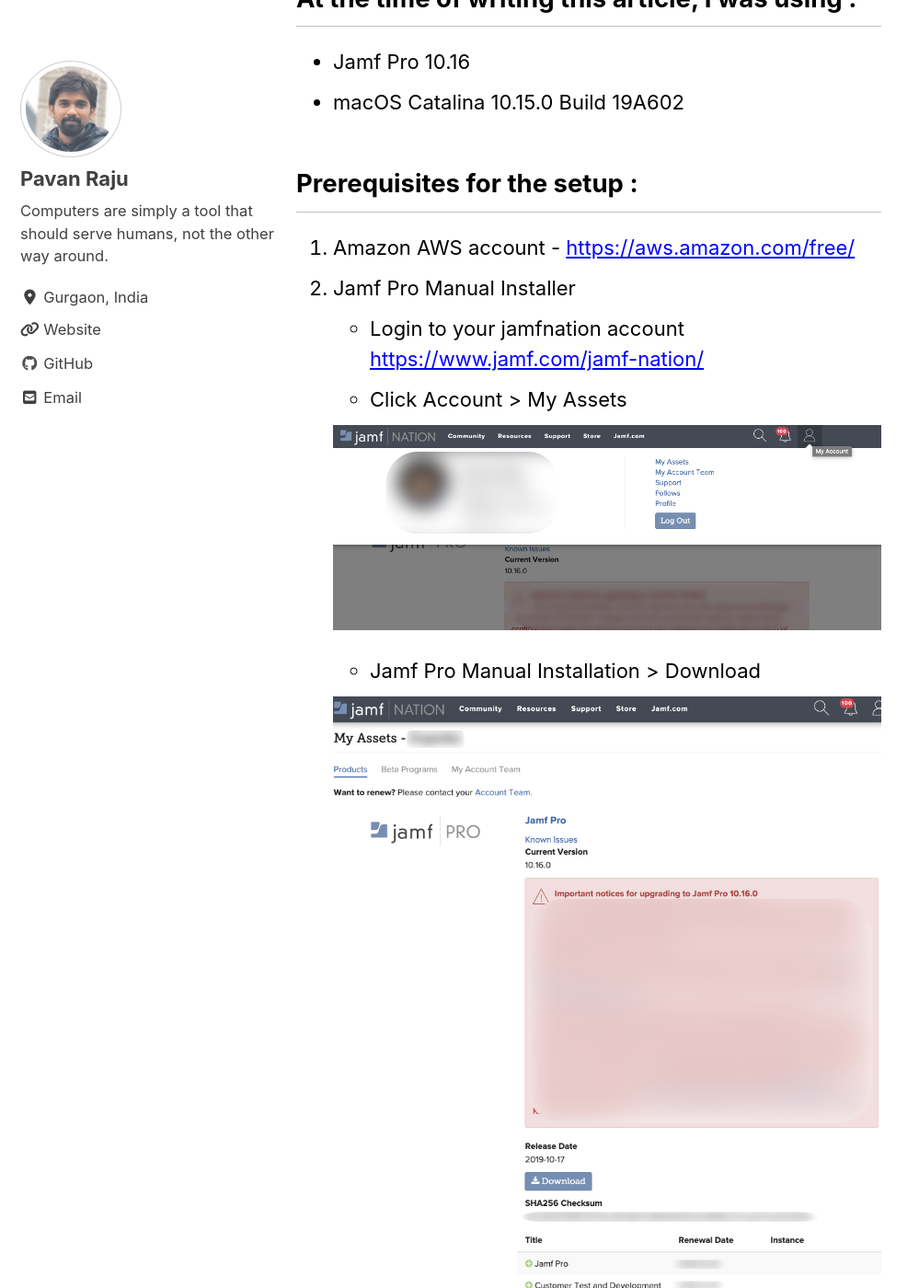
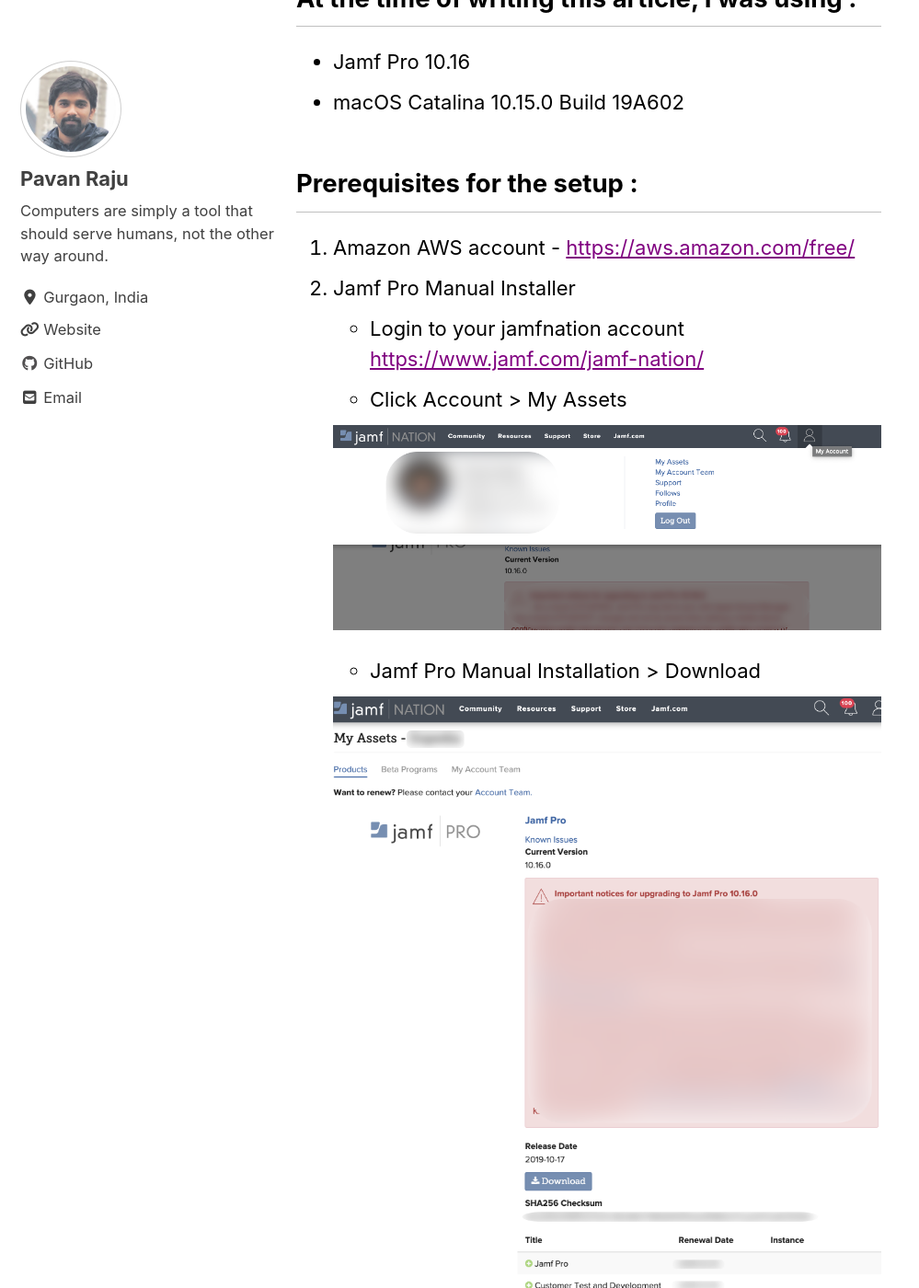
Before and after one commit to iampavan/themacguy, a Jekyll site: the page built from _posts/2019/2019-10-October/2019-10-25-01-Setting-up-JSS-on-AWS.md, in a window 1280 px wide and 1400 px high, scrolled down 307 px. Shown: the whole window at 92% size, without its empty margins (0-999 px from the left). Built offline with Jekyll 4.4.1, drawn with Linux system fonts in a browser that asks for light colours; cached includes are drawn as plain includes; nearby versions of some CDN libraries.

Commit message:
Purple link colour

```diff
--- a/assets/css/main.scss
+++ b/assets/css/main.scss
@@ -4,5 +4,7 @@
 
 @charset "utf-8";
 
+$link-color: purple;
+
 @import "minimal-mistakes/skins/{{ site.minimal_mistakes_skin | default: 'default' }}"; // skin
 @import "minimal-mistakes"; // main partials
```
